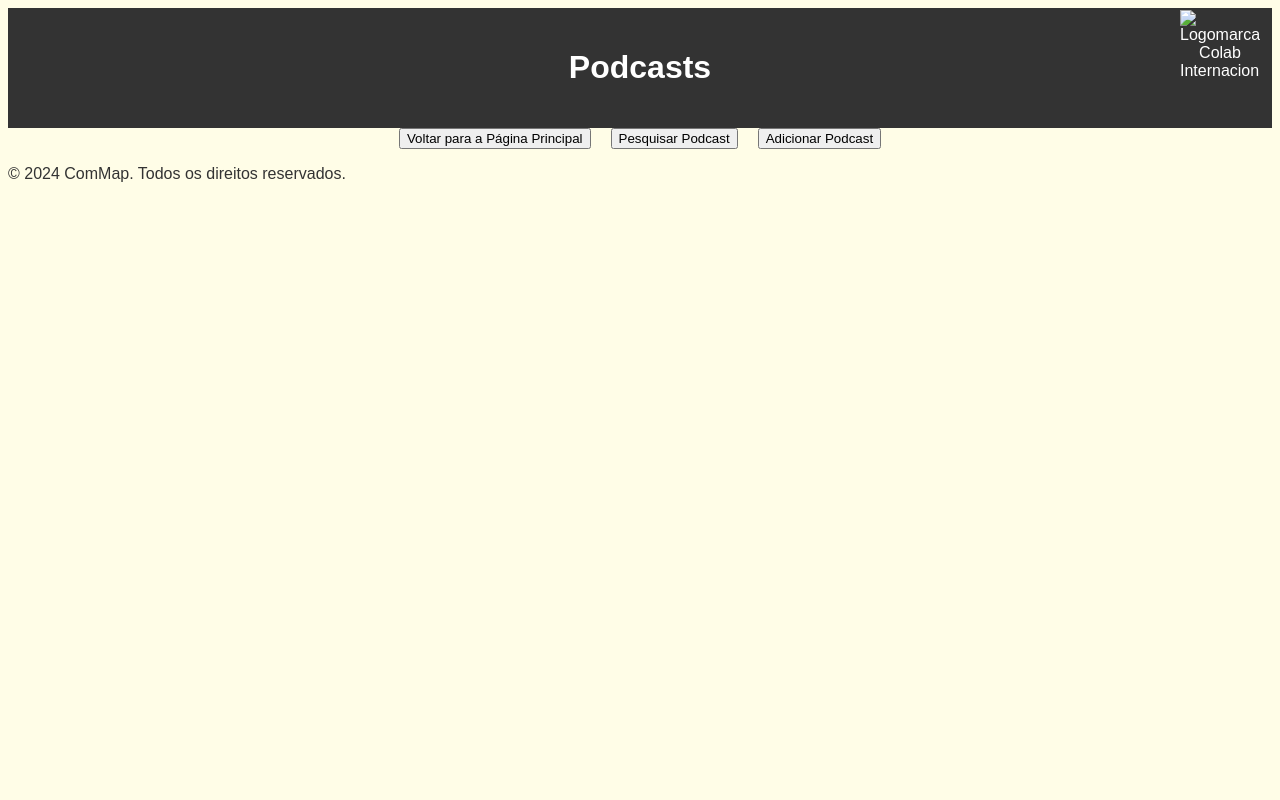
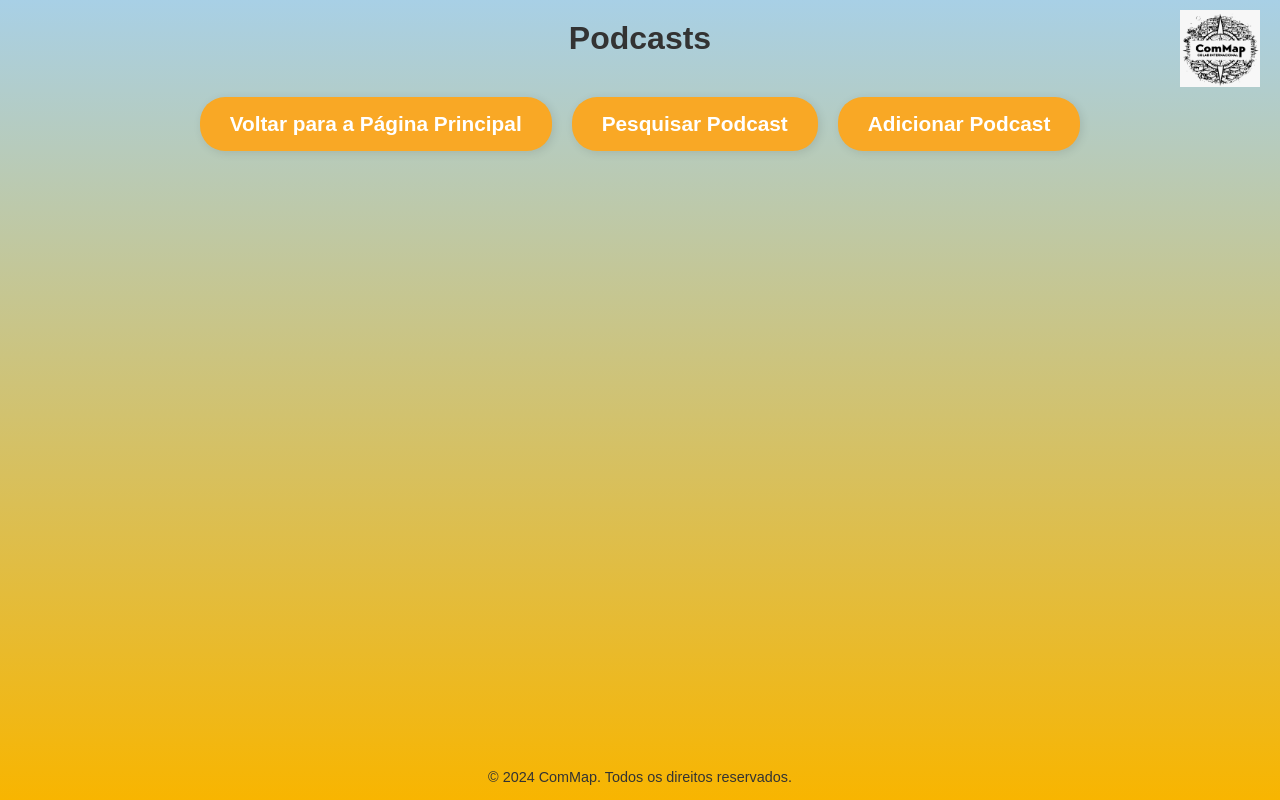
Before and after one commit to fgarboggini/ComMap, a plain HTML site: page podcasts.html in a window 1280 px wide. Drawn offline with Linux system fonts and the light colour scheme.

Commit message:
atualizando

```diff
--- a/css/index.css
+++ b/articles.css
@@ -1,4 +1,11 @@
-/* Estilos para a Página Inicial */
+/* Reset de margens, paddings e box-sizing */
+* {
+    margin: 0;
+    padding: 0;
+    box-sizing: border-box;
+}
+
+/* Estilos Globais */
 body {
     font-family: 'Poppins', sans-serif;
     background: linear-gradient(to bottom, #a8d0e6, #f8b500);
@@ -8,24 +15,21 @@ body {
     flex-direction: column;
 }
 
-header, footer {
+header {
     text-align: center;
-    background-color: #333;
-    color: white;
-    padding: 15px;
+    padding: 20px;
 }
 
-.logo-container {
-    display: flex;
-    justify-content: center;
-    align-items: center;
-    margin: 20px 0;
+.header-logo {
+    position: absolute;
+    top: 10px;
+    right: 20px;
+    width: 80px;
+    height: auto;
 }
 
-.main-logo {
-    max-width: 80%;
-    height: auto;
-    max-height: 300px;
+.hidden {
+    display: none;
 }
 
 .buttons {
@@ -51,3 +55,16 @@ header, footer {
 .btn-main:hover {
     background-color: #ff6f00;
 }
+
+footer {
+    text-align: center;
+    font-size: 0.9em;
+    padding: 15px;
+    margin-top: auto;
+    color: #333;
+}
+
+#resultsTable {
+    width: 100%;
+    margin-top: 20px;
+}
--- a/css/articles.css
+++ /dev/null
@@ -1,36 +0,0 @@
-/* Estilos específicos para Artigos */
-body {
-    font-family: 'Poppins', sans-serif;
-    background-color: #fffde7;
-    color: #333;
-}
-
-header {
-    text-align: center;
-    padding: 20px;
-    background-color: #333;
-    color: white;
-}
-
-.header-logo {
-    position: absolute;
-    top: 10px;
-    right: 20px;
-    width: 80px;
-    height: auto;
-}
-
-.hidden {
-    display: none;
-}
-
-.buttons {
-    display: flex;
-    justify-content: center;
-    gap: 20px;
-}
-
-#resultsTable {
-    width: 100%;
-    margin-top: 20px;
-}
--- a/css/podcasts.css
+++ /dev/null
@@ -1,36 +0,0 @@
-/* Estilos específicos para Podcasts */
-body {
-    font-family: 'Poppins', sans-serif;
-    background-color: #fffde7;
-    color: #333;
-}
-
-header {
-    text-align: center;
-    padding: 20px;
-    background-color: #333;
-    color: white;
-}
-
-.header-logo {
-    position: absolute;
-    top: 10px;
-    right: 20px;
-    width: 80px;
-    height: auto;
-}
-
-.hidden {
-    display: none;
-}
-
-.buttons {
-    display: flex;
-    justify-content: center;
-    gap: 20px;
-}
-
-#resultsTable {
-    width: 100%;
-    margin-top: 20px;
-}
--- /dev/null
+++ b/index.css
@@ -0,0 +1,67 @@
+/* Reset de margens, paddings e box-sizing */
+* {
+    margin: 0;
+    padding: 0;
+    box-sizing: border-box;
+}
+
+/* Estilos Globais */
+body {
+    font-family: 'Poppins', sans-serif;
+    background: linear-gradient(to bottom, #a8d0e6, #f8b500);
+    color: #333;
+    min-height: 100vh;
+    display: flex;
+    flex-direction: column;
+}
+
+header {
+    text-align: center;
+    padding: 20px;
+}
+
+/* Logomarca Centralizada na Página Principal */
+.logo-container {
+    display: flex;
+    justify-content: center;
+    align-items: center;
+    margin: 20px 0;
+}
+
+.main-logo {
+    max-width: 80%;
+    height: auto;
+    max-height: 300px;
+}
+
+.buttons {
+    display: flex;
+    justify-content: center;
+    gap: 20px;
+    margin-top: 20px;
+}
+
+.btn-main {
+    background-color: #f9a825;
+    color: white;
+    padding: 15px 30px;
+    font-size: 1.3em;
+    font-weight: bold;
+    border-radius: 25px;
+    border: none;
+    cursor: pointer;
+    transition: background-color 0.3s ease;
+    box-shadow: 2px 2px 10px rgba(0, 0, 0, 0.1);
+}
+
+.btn-main:hover {
+    background-color: #ff6f00;
+}
+
+footer {
+    text-align: center;
+    font-size: 0.9em;
+    padding: 15px;
+    margin-top: auto;
+    color: #333;
+}
--- /dev/null
+++ b/materials.css
@@ -0,0 +1,61 @@
+/* Reset de margens, paddings e box-sizing */
+* {
+    margin: 0;
+    padding: 0;
+    box-sizing: border-box;
+}
+
+/* Estilos Globais */
+body {
+    font-family: 'Poppins', sans-serif;
+    background: linear-gradient(to bottom, #a8d0e6, #f8b500);
+    color: #333;
+    min-height: 100vh;
+    display: flex;
+    flex-direction: column;
+}
+
+header {
+    text-align: center;
+    padding: 20px;
+}
+
+.header-logo {
+    position: absolute;
+    top: 10px;
+    right: 20px;
+    width: 80px;
+    height: auto;
+}
+
+.buttons {
+    display: flex;
+    justify-content: center;
+    gap: 20px;
+    margin-top: 20px;
+}
+
+.btn-main {
+    background-color: #f9a825;
+    color: white;
+    padding: 15px 30px;
+    font-size: 1.3em;
+    font-weight: bold;
+    border-radius: 25px;
+    border: none;
+    cursor: pointer;
+    transition: background-color 0.3s ease;
+    box-shadow: 2px 2px 10px rgba(0, 0, 0, 0.1);
+}
+
+.btn-main:hover {
+    background-color: #ff6f00;
+}
+
+footer {
+    text-align: center;
+    font-size: 0.9em;
+    padding: 15px;
+    margin-top: auto;
+    color: #333;
+}
--- /dev/null
+++ b/podcasts.css
@@ -0,0 +1,70 @@
+/* Reset de margens, paddings e box-sizing */
+* {
+    margin: 0;
+    padding: 0;
+    box-sizing: border-box;
+}
+
+/* Estilos Globais */
+body {
+    font-family: 'Poppins', sans-serif;
+    background: linear-gradient(to bottom, #a8d0e6, #f8b500);
+    color: #333;
+    min-height: 100vh;
+    display: flex;
+    flex-direction: column;
+}
+
+header {
+    text-align: center;
+    padding: 20px;
+}
+
+.header-logo {
+    position: absolute;
+    top: 10px;
+    right: 20px;
+    width: 80px;
+    height: auto;
+}
+
+.hidden {
+    display: none;
+}
+
+.buttons {
+    display: flex;
+    justify-content: center;
+    gap: 20px;
+    margin-top: 20px;
+}
+
+.btn-main {
+    background-color: #f9a825;
+    color: white;
+    padding: 15px 30px;
+    font-size: 1.3em;
+    font-weight: bold;
+    border-radius: 25px;
+    border: none;
+    cursor: pointer;
+    transition: background-color 0.3s ease;
+    box-shadow: 2px 2px 10px rgba(0, 0, 0, 0.1);
+}
+
+.btn-main:hover {
+    background-color: #ff6f00;
+}
+
+footer {
+    text-align: center;
+    font-size: 0.9em;
+    padding: 15px;
+    margin-top: auto;
+    color: #333;
+}
+
+#resultsTable {
+    width: 100%;
+    margin-top: 20px;
+}
--- a/podcasts.html
+++ b/podcasts.html
@@ -5,12 +5,12 @@
     <meta name="viewport" content="width=device-width, initial-scale=1.0">
     <meta name="author" content="Fábio Garboggini">
     <title>Podcasts - Ferramenta de Busca</title>
-    <link rel="stylesheet" href="css/podcasts.css">
+    <link rel="stylesheet" href="podcasts.css">
 </head>
 <body>
     <header>
         <h1>Podcasts</h1>
-        <img src="assets/Logobrancaepreta.jpeg" alt="Logomarca Colab Internacional" class="header-logo">
+        <img src="Logobrancaepreta.jpeg" alt="Logomarca Colab Internacional" class="header-logo">
     </header>
 
     <main>
@@ -43,6 +43,6 @@
         <p>© 2024 ComMap. Todos os direitos reservados.</p>
     </footer>
 
-    <script src="js/podcasts.js"></script>
+    <script src="podcasts.js"></script>
 </body>
 </html>
--- /dev/null
+++ b/research.css
@@ -0,0 +1,61 @@
+/* Reset de margens, paddings e box-sizing */
+* {
+    margin: 0;
+    padding: 0;
+    box-sizing: border-box;
+}
+
+/* Estilos Globais */
+body {
+    font-family: 'Poppins', sans-serif;
+    background: linear-gradient(to bottom, #a8d0e6, #f8b500);
+    color: #333;
+    min-height: 100vh;
+    display: flex;
+    flex-direction: column;
+}
+
+header {
+    text-align: center;
+    padding: 20px;
+}
+
+.header-logo {
+    position: absolute;
+    top: 10px;
+    right: 20px;
+    width: 80px;
+    height: auto;
+}
+
+.buttons {
+    display: flex;
+    justify-content: center;
+    gap: 20px;
+    margin-top: 20px;
+}
+
+.btn-main {
+    background-color: #f9a825;
+    color: white;
+    padding: 15px 30px;
+    font-size: 1.3em;
+    font-weight: bold;
+    border-radius: 25px;
+    border: none;
+    cursor: pointer;
+    transition: background-color 0.3s ease;
+    box-shadow: 2px 2px 10px rgba(0, 0, 0, 0.1);
+}
+
+.btn-main:hover {
+    background-color: #ff6f00;
+}
+
+footer {
+    text-align: center;
+    font-size: 0.9em;
+    padding: 15px;
+    margin-top: auto;
+    color: #333;
+}
```
Also changed, not shown: artigos.html (+3 -3 lines), ferramentas.html (+1 -1 lines), index.html (+2 -2 lines), material-didatico.html (+1 -1 lines), research.html (+1 -1 lines), tools.css (added, +61 -0 lines), articles.js (renamed from js/articles.js), podcasts.js (renamed from js/podcasts.js).
